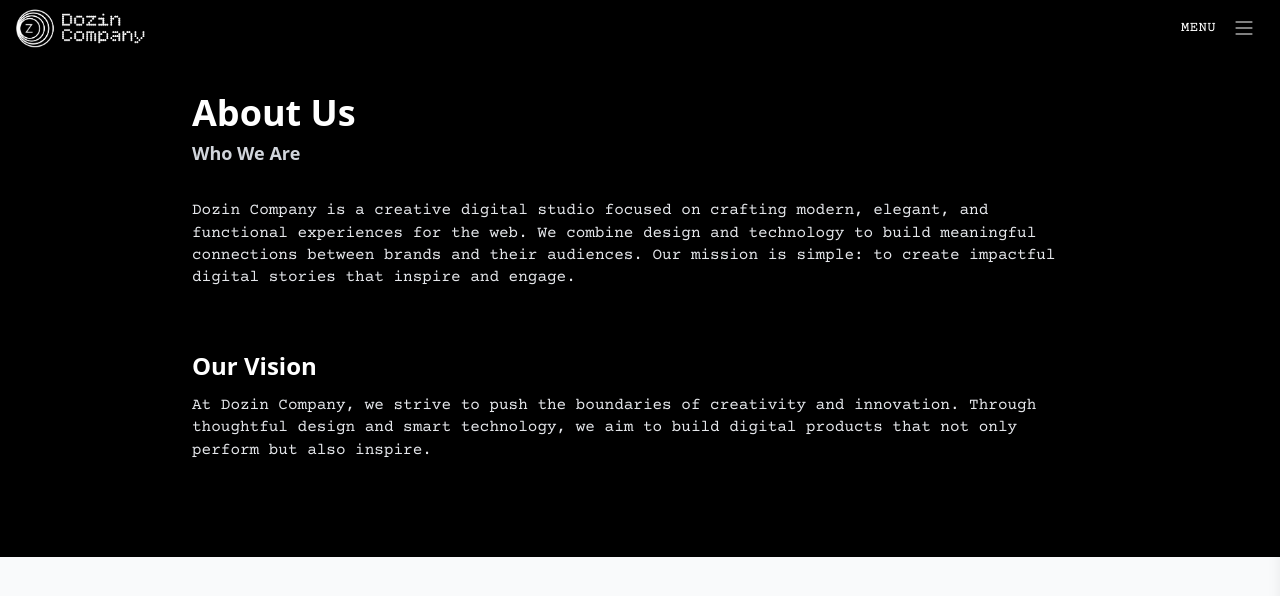
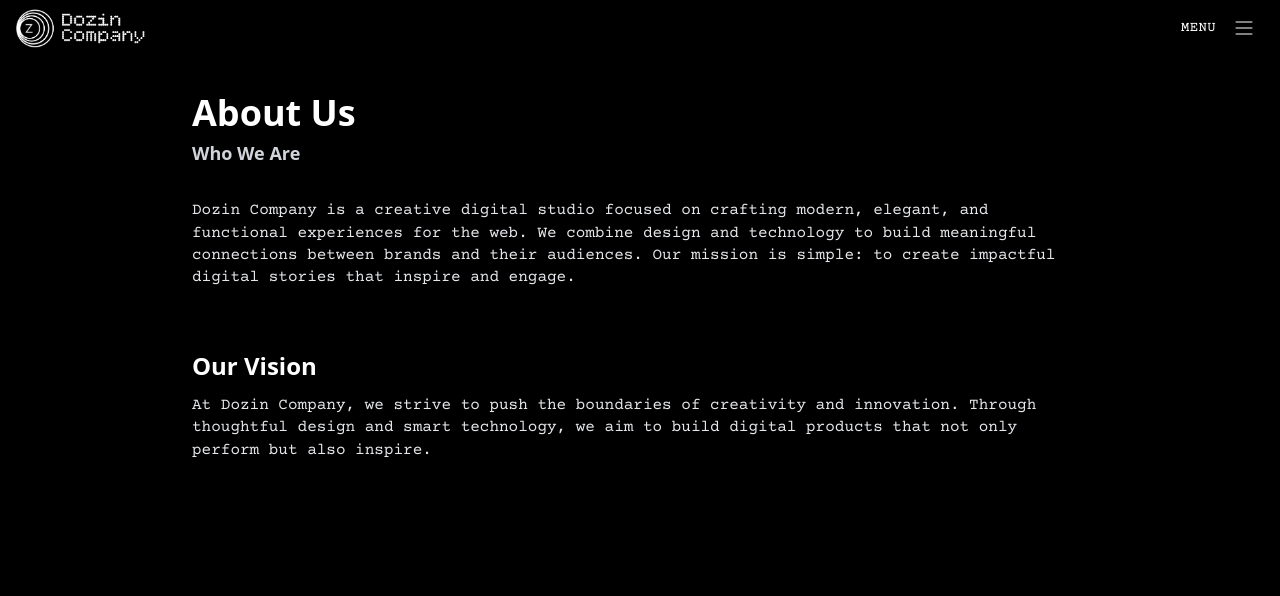
Before and after one commit to dzc11/d, a Jekyll site: the page built from about-us.html, in a window 1280 px wide and 900 px high. Shown: the top 596 px of the window. Built offline with Jekyll 4.4.1, drawn with Linux system fonts in a browser that asks for light colours; nearby versions of some CDN libraries; some web fonts are replaced.

Commit message:
Change body class to black background with white text

```diff
--- a/_layouts/default.html
+++ b/_layouts/default.html
@@ -223,7 +223,7 @@
     </style>
 </head>
 
-<body class="bg-gray-50 text-gray-800">
+<body class="bg-black text-white">
   {% include header.html %}
   <main class="min-h-screen">
     {{ content }}
```
